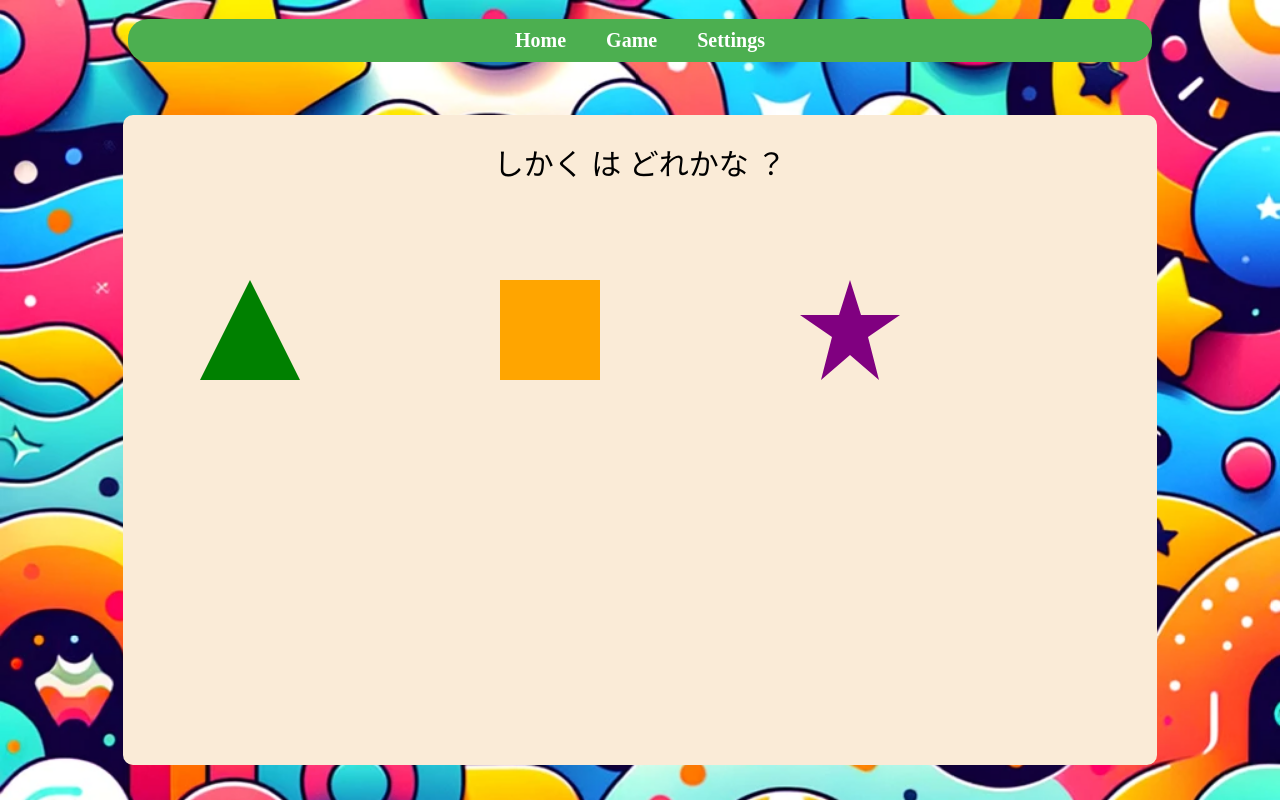
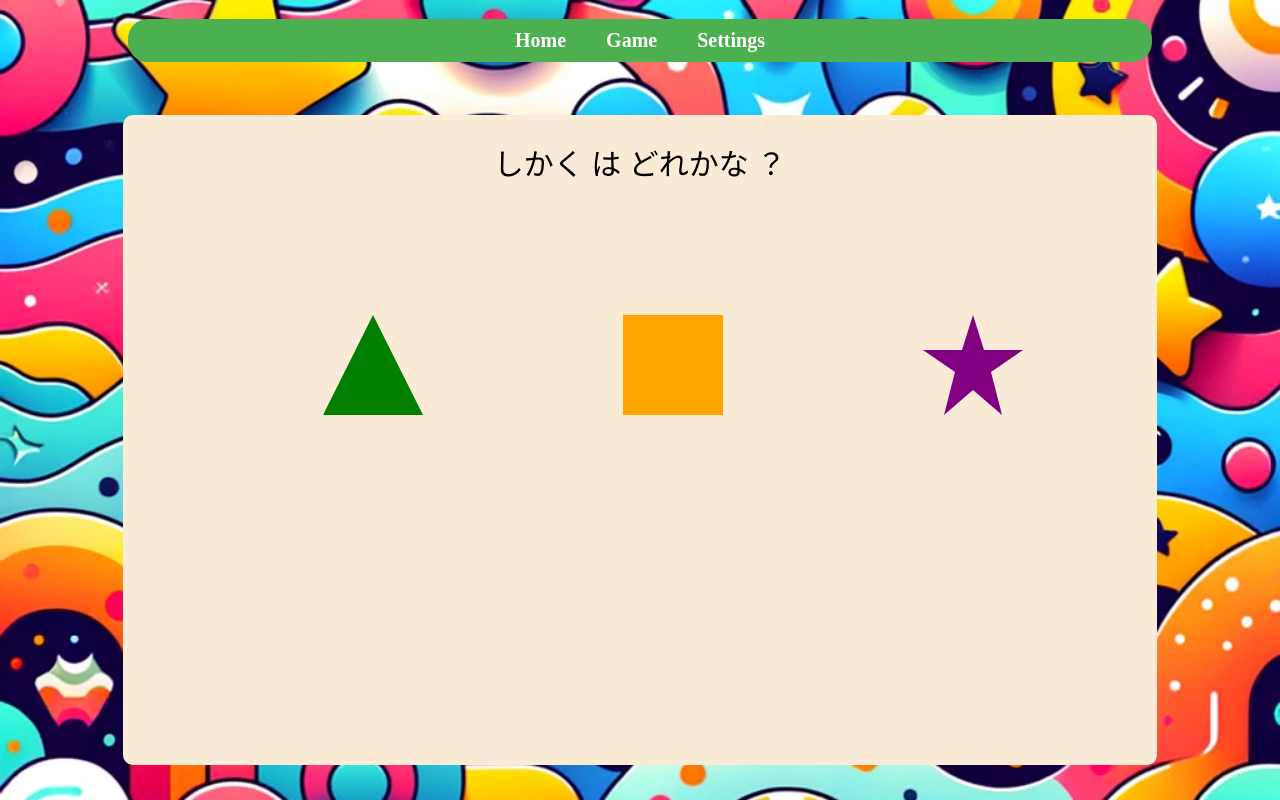
Before and after one commit to massa-kj/games, a React app: page /games/which-is-correct in a window 1280 px wide. Built offline with nearby package versions, Linux system fonts and the light colour scheme.

Commit message:
Fixed GameContainer.

```diff
--- a/src/components/GameContainer.tsx
+++ b/src/components/GameContainer.tsx
@@ -11,7 +11,14 @@ function GameContainer(props: GameContainerProps) {
     const width = size.width ? size.width * 0.8 : 0;
 
     return (
-        <div style={{ width: width, height: height }} className="game-container board">
+        <div
+            style={{
+                position: 'absolute',
+                width: width,
+                height: height
+            }}
+            className="game-container board"
+        >
             {props.children}
         </div>
     );
```
